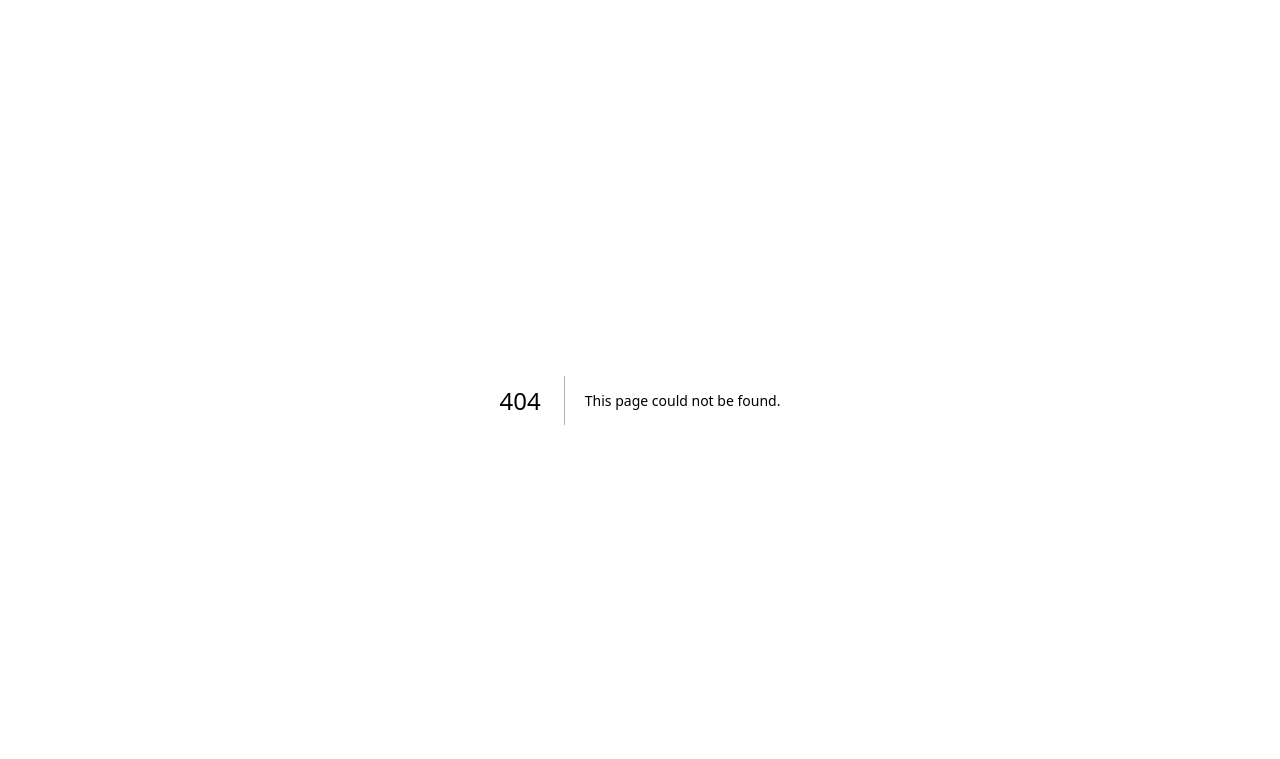
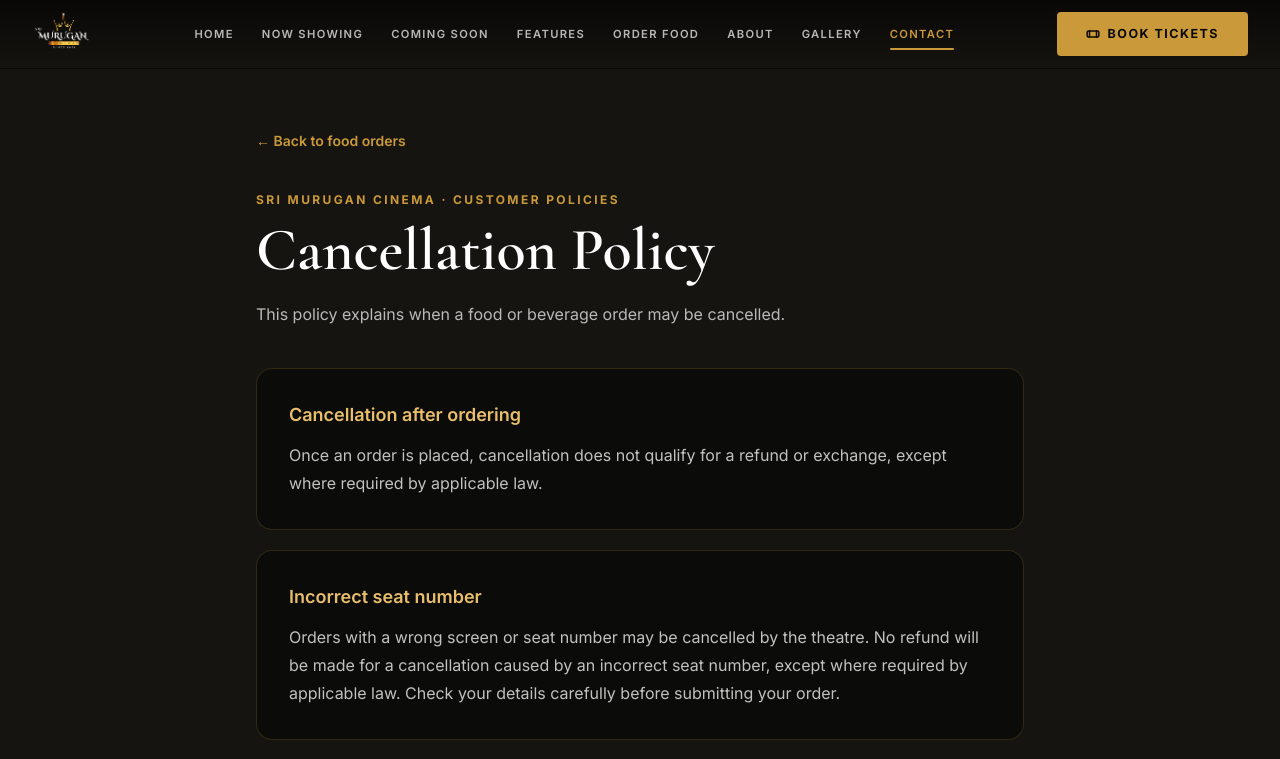
Before and after one commit to NavaneethNN/srimurugan, a Next.js app: page /cancellation-policy in a window 1280 px wide. Before the commit this address had no page. Shown: the top 759 px of the page. Built offline with nearby package versions, Linux system fonts and the light colour scheme.

Commit message:
Add cinema policy pages and order disclosures

```diff
--- /dev/null
+++ b/src/app/cancellation-policy/page.tsx
@@ -0,0 +1,31 @@
+import type { Metadata } from "next";
+import PolicyPage from "@/components/PolicyPage";
+
+export const metadata: Metadata = {
+  title: "Cancellation Policy",
+  description: "Cancellation policy for food and beverage orders at Sri Murugan Cinema.",
+  alternates: { canonical: "/cancellation-policy" },
+};
+
+export default function CancellationPolicyPage() {
+  return (
+    <PolicyPage
+      title="Cancellation Policy"
+      introduction="This policy explains when a food or beverage order may be cancelled."
+      sections={[
+        {
+          title: "Cancellation after ordering",
+          content: <p>Once an order is placed, cancellation does not qualify for a refund or exchange, except where required by applicable law.</p>,
+        },
+        {
+          title: "Incorrect seat number",
+          content: <p>Orders with a wrong screen or seat number may be cancelled by the theatre. No refund will be made for a cancellation caused by an incorrect seat number, except where required by applicable law. Check your details carefully before submitting your order.</p>,
+        },
+        {
+          title: "Service time",
+          content: <p>Please allow 20–25 minutes for service after placing your order.</p>,
+        },
+      ]}
+    />
+  );
+}
--- /dev/null
+++ b/src/app/refund-policy/page.tsx
@@ -0,0 +1,31 @@
+import type { Metadata } from "next";
+import PolicyPage from "@/components/PolicyPage";
+
+export const metadata: Metadata = {
+  title: "Refund Policy",
+  description: "Refund and exchange policy for food and beverage orders at Sri Murugan Cinema.",
+  alternates: { canonical: "/refund-policy" },
+};
+
+export default function RefundPolicyPage() {
+  return (
+    <PolicyPage
+      title="Refund Policy"
+      introduction="Please review your items and seat details before placing an order."
+      sections={[
+        {
+          title: "No refunds or exchanges",
+          content: <p>Food and beverage orders are not eligible for a refund or exchange after they are placed, except where required by applicable law.</p>,
+        },
+        {
+          title: "Wrong seat number",
+          content: <p>If an incorrect screen or seat number is given, the theatre may cancel the order without a refund, except where required by applicable law.</p>,
+        },
+        {
+          title: "Payment issues",
+          content: <p>If you are charged online but your order is not confirmed, please speak to cinema staff at the theatre with your payment details so the transaction can be checked. Any refund due in this case will be returned to the original payment method in accordance with the payment provider’s processing timelines.</p>,
+        },
+      ]}
+    />
+  );
+}
--- a/src/app/sitemap.ts
+++ b/src/app/sitemap.ts
@@ -50,5 +50,11 @@ export default function sitemap(): MetadataRoute.Sitemap {
       changeFrequency: "yearly",
       priority: 0.4,
     },
+    ...["terms-and-conditions", "cancellation-policy", "refund-policy"].map((path) => ({
+      url: `https://srimurugancinema.in/${path}`,
+      lastModified: new Date(),
+      changeFrequency: "yearly" as const,
+      priority: 0.3,
+    })),
   ];
 }
--- /dev/null
+++ b/src/app/terms-and-conditions/page.tsx
@@ -0,0 +1,35 @@
+import type { Metadata } from "next";
+import PolicyPage from "@/components/PolicyPage";
+
+export const metadata: Metadata = {
+  title: "Terms and Conditions",
+  description: "Terms for food and beverage orders at Sri Murugan Cinema.",
+  alternates: { canonical: "/terms-and-conditions" },
+};
+
+export default function TermsAndConditionsPage() {
+  return (
+    <PolicyPage
+      title="Terms and Conditions"
+      introduction="Please read these terms before placing a food or beverage order at Sri Murugan Cinema."
+      sections={[
+        {
+          title: "Service time",
+          content: <p>Please allow 20–25 minutes for your order to be prepared and served.</p>,
+        },
+        {
+          title: "Payment",
+          content: <p>Payment for orders is 100% online. Orders placed through this website are currently order requests; online payment is not yet available in this flow.</p>,
+        },
+        {
+          title: "Screen and seat details",
+          content: <p>Enter the correct screen and seat number when ordering. If you provide the wrong seat number, your order may be cancelled and no refund will be made.</p>,
+        },
+        {
+          title: "Exchanges and refunds",
+          content: <p>Orders cannot be exchanged or refunded, except where required by applicable law. Please review your order and seat details before submitting it.</p>,
+        },
+      ]}
+    />
+  );
+}
--- a/src/components/Footer.tsx
+++ b/src/components/Footer.tsx
@@ -160,9 +160,11 @@ export default function Footer() {
           <p className="text-[0.7rem] text-muted/60">
             © {new Date().getFullYear()} Sri Murugan Cinema. All Rights Reserved.
           </p>
-          <p className="text-[0.65rem] text-muted/40 tracking-wider">
-            Mettupalayam Road · Coimbatore · Tamil Nadu
-          </p>
+          <nav aria-label="Customer policies" className="flex flex-wrap justify-center gap-x-4 gap-y-2 text-xs text-muted">
+            <Link href="/terms-and-conditions" className="hover:text-gold">Terms and Conditions</Link>
+            <Link href="/cancellation-policy" className="hover:text-gold">Cancellation Policy</Link>
+            <Link href="/refund-policy" className="hover:text-gold">Refund Policy</Link>
+          </nav>
         </div>
       </Reveal>
     </footer>
--- a/src/components/OrderFood.tsx
+++ b/src/components/OrderFood.tsx
@@ -2,6 +2,7 @@
 
 import { FormEvent, useEffect, useRef, useState } from "react";
 import Image from "next/image";
+import Link from "next/link";
 import { categories, menuItems, pairings, type Category } from "@/lib/foodMenu";
 
 type Status = "idle" | "submitting" | "success" | "error";
@@ -236,6 +237,12 @@ export default function OrderFood() {
       <label className="block text-xs font-semibold text-white/80">Screen and seat number <span className="text-gold">*</span>
         <input required maxLength={120} value={seat} onChange={(event) => setSeat(event.target.value)} placeholder="For example, Screen 1 · E12" className="order-input" />
       </label>
+      <p className="text-xs leading-5 text-white/65">
+        Please allow 20–25 minutes for service. Check your seat number carefully: an incorrect seat may result in cancellation without a refund. No exchanges or refunds apply, except where required by law. Payment is online only when checkout is available.
+      </p>
+      <p className="text-xs leading-5 text-white/65">
+        By sending your request, you acknowledge our <Link href="/terms-and-conditions" className="text-gold underline underline-offset-2" target="_blank" rel="noopener noreferrer">Terms and Conditions</Link>, <Link href="/cancellation-policy" className="text-gold underline underline-offset-2" target="_blank" rel="noopener noreferrer">Cancellation Policy</Link>, and <Link href="/refund-policy" className="text-gold underline underline-offset-2" target="_blank" rel="noopener noreferrer">Refund Policy</Link>.
+      </p>
       <button type="submit" disabled={!itemCount || status === "submitting"} className="btn-gold min-h-12 w-full justify-center disabled:cursor-not-allowed disabled:opacity-40">
         {status === "submitting" ? "Sending your order…" : "Send order request"}
         {status !== "submitting" && <span aria-hidden="true">→</span>}
--- /dev/null
+++ b/src/components/PolicyPage.tsx
@@ -0,0 +1,46 @@
+import type { ReactNode } from "react";
+import Link from "next/link";
+import Header from "@/components/Header";
+import Footer from "@/components/Footer";
+
+type Section = { title: string; content: ReactNode };
+
+export default function PolicyPage({
+  title,
+  introduction,
+  sections,
+}: {
+  title: string;
+  introduction: string;
+  sections: Section[];
+}) {
+  return (
+    <div className="flex min-h-screen flex-col">
+      <Header />
+      <main className="flex-1 bg-surface px-4 pb-20 pt-28 sm:px-6 sm:pt-32">
+        <div className="mx-auto max-w-3xl">
+          <Link href="/order-food" className="text-sm font-semibold text-gold hover:text-gold-light">
+            ← Back to food orders
+          </Link>
+          <p className="mt-10 text-xs font-bold uppercase tracking-[0.2em] text-gold">Sri Murugan Cinema · Customer policies</p>
+          <h1 className="mt-3 font-[family-name:var(--font-cormorant)] text-5xl font-semibold text-white sm:text-6xl">
+            {title}
+          </h1>
+          <p className="mt-5 text-base leading-7 text-white/70">{introduction}</p>
+          <div className="mt-10 space-y-5">
+            {sections.map((section) => (
+              <section key={section.title} className="rounded-2xl border border-gold/20 bg-background/70 p-6 sm:p-8">
+                <h2 className="text-lg font-semibold text-gold-light">{section.title}</h2>
+                <div className="mt-3 text-sm leading-7 text-white/75 sm:text-base">{section.content}</div>
+              </section>
+            ))}
+          </div>
+          <p className="mt-8 text-sm leading-6 text-muted">
+            These policies apply to food and beverage orders with Sri Murugan Cinema. Ticket bookings made through third-party platforms are subject to that platform’s terms.
+          </p>
+        </div>
+      </main>
+      <Footer />
+    </div>
+  );
+}
```
